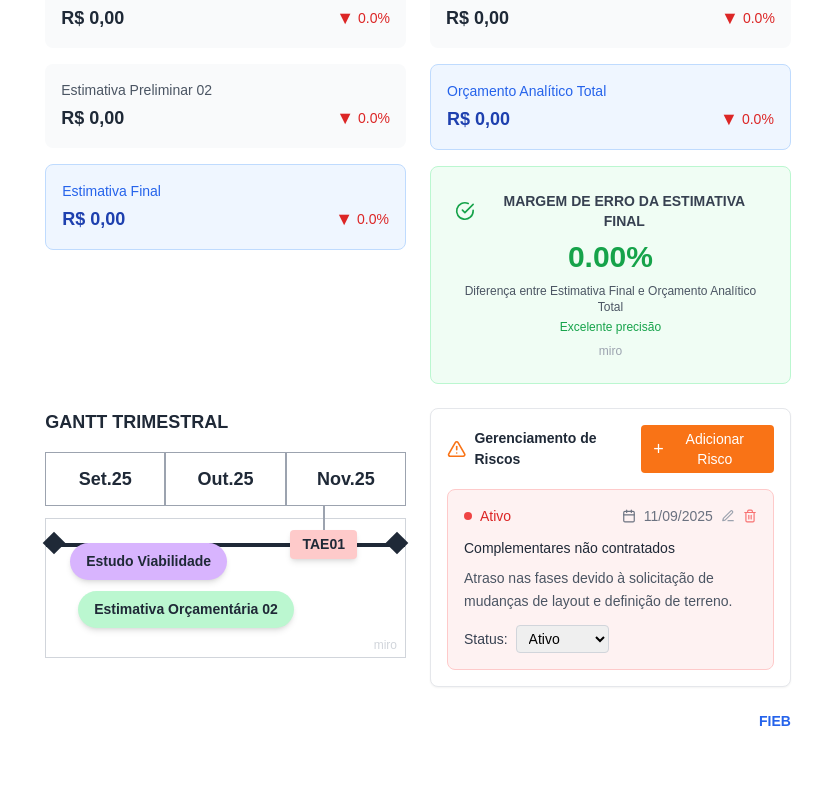
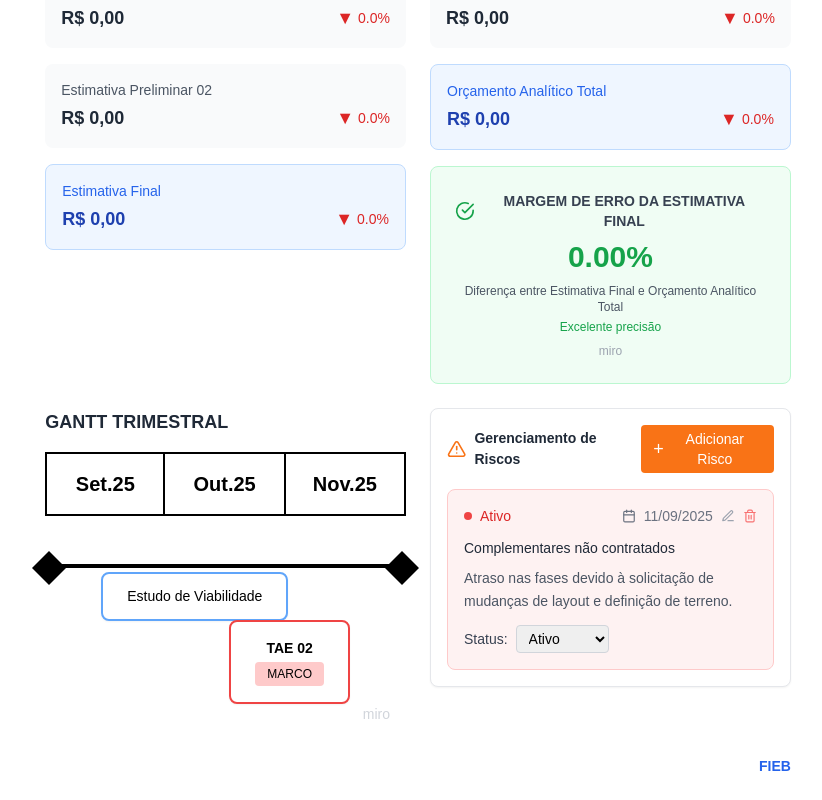
Before and after one commit to sachagramacho-maker/vis-ogerencial, a React (Vite) app: page / in a window 1280 px wide. Shown: the part 1074-1874 px from the top of the page, without its empty margins (222-1044 px from the left). Before the commit the page ends 1829 px from the top, so only its background shows below. Built offline with nearby package versions, Linux system fonts and the light colour scheme.

Commit message:
Ajustar GANTT TRIMESTRAL conforme imagem

```diff
--- a/src/App.tsx
+++ b/src/App.tsx
@@ -374,55 +374,51 @@ function App() {
           <h3 className="text-lg font-bold text-gray-800 mb-4">GANTT TRIMESTRAL</h3>
 
           {/* Cabeçalho dos meses */}
-          <div className="grid grid-cols-3 gap-0 mb-3">
-            <div className="border border-gray-400 p-3 text-center bg-white">
-              <span className="font-bold text-lg text-gray-800">Set.25</span>
+          <div className="grid grid-cols-3 gap-0 mb-4">
+            <div className="border-2 border-black p-4 text-center bg-white">
+              <span className="font-bold text-xl text-black">Set.25</span>
             </div>
-            <div className="border border-gray-400 p-3 text-center bg-white">
-              <span className="font-bold text-lg text-gray-800">Out.25</span>
+            <div className="border-2 border-black border-l-0 p-4 text-center bg-white">
+              <span className="font-bold text-xl text-black">Out.25</span>
             </div>
-            <div className="border border-gray-400 p-3 text-center bg-white">
-              <span className="font-bold text-lg text-gray-800">Nov.25</span>
+            <div className="border-2 border-black border-l-0 p-4 text-center bg-white">
+              <span className="font-bold text-xl text-black">Nov.25</span>
             </div>
           </div>
 
           {/* Área do cronograma */}
-          <div className="relative bg-white p-4 border border-gray-300 min-h-[140px]">
+          <div className="relative bg-white p-6 min-h-[200px]">
             {/* Linha do tempo principal */}
-            <div className="absolute left-0 right-0 top-6 h-1 bg-gray-800"></div>
+            <div className="absolute left-0 right-0 top-8 h-1 bg-black"></div>
 
             {/* Losangos nas extremidades */}
-            <div className="absolute left-0 top-4 w-4 h-4 bg-gray-800 transform rotate-45"></div>
-            <div className="absolute right-0 top-4 w-4 h-4 bg-gray-800 transform rotate-45"></div>
+            <div className="absolute -left-2 top-6 w-6 h-6 bg-black transform rotate-45"></div>
+            <div className="absolute -right-2 top-6 w-6 h-6 bg-black transform rotate-45"></div>
 
             {/* Atividades */}
-            <div className="relative pt-8">
-              {/* Estudo Viabilidade */}
-              <div className="absolute left-2 top-2">
-                <div className="bg-purple-300 px-4 py-2 rounded-full shadow-md">
-                  <span className="font-bold text-gray-800 text-sm">Estudo Viabilidade</span>
+            <div className="relative pt-12">
+              {/* Estudo de Viabilidade */}
+              <div className="absolute left-8 top-4">
+                <div className="border-2 border-blue-400 bg-white px-6 py-3 rounded-lg shadow-sm">
+                  <span className="font-medium text-black text-sm">Estudo de Viabilidade</span>
                 </div>
               </div>
 
-              {/* Estimativa Orçamentária 02 */}
-              <div className="absolute left-4 top-14">
-                <div className="bg-green-200 px-4 py-2 rounded-full shadow-md">
-                  <span className="font-bold text-gray-800 text-sm">Estimativa Orçamentária 02</span>
+              {/* TAE 02 Marco */}
+              <div className="absolute right-8 top-16">
+                <div className="border-2 border-red-500 bg-white px-6 py-4 rounded-lg shadow-sm">
+                  <div className="text-center">
+                    <div className="font-bold text-black text-sm mb-1">TAE 02</div>
+                    <div className="bg-red-200 px-3 py-1 rounded text-xs font-medium text-black">
+                      MARCO
+                    </div>
+                  </div>
                 </div>
-              </div>
-
-              {/* TAE01 Marco */}
-              <div className="absolute right-8 bottom-2">
-                <div className="bg-red-200 px-3 py-1 rounded shadow-md">
-                  <span className="font-bold text-gray-800 text-sm">TAE01</span>
-                </div>
-                {/* Linha vertical do marco */}
-                <div className="absolute left-1/2 top-0 w-0.5 h-6 bg-gray-400 transform -translate-x-1/2 -translate-y-6"></div>
               </div>
             </div>
 
             {/* Marca d'água miro */}
-            <div className="absolute bottom-1 right-2 text-gray-300 text-xs">
+            <div className="absolute bottom-2 right-4 text-gray-300 text-sm">
               miro
             </div>
           </div>
```
